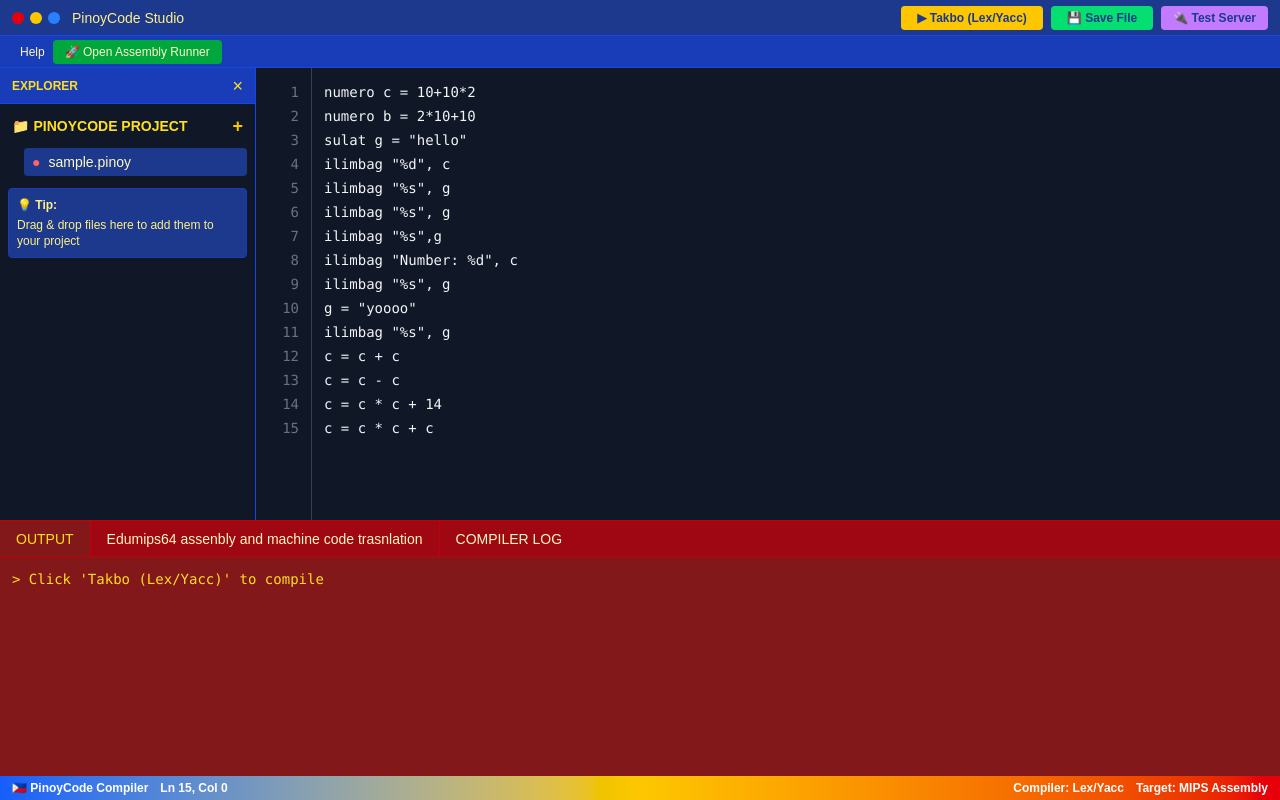
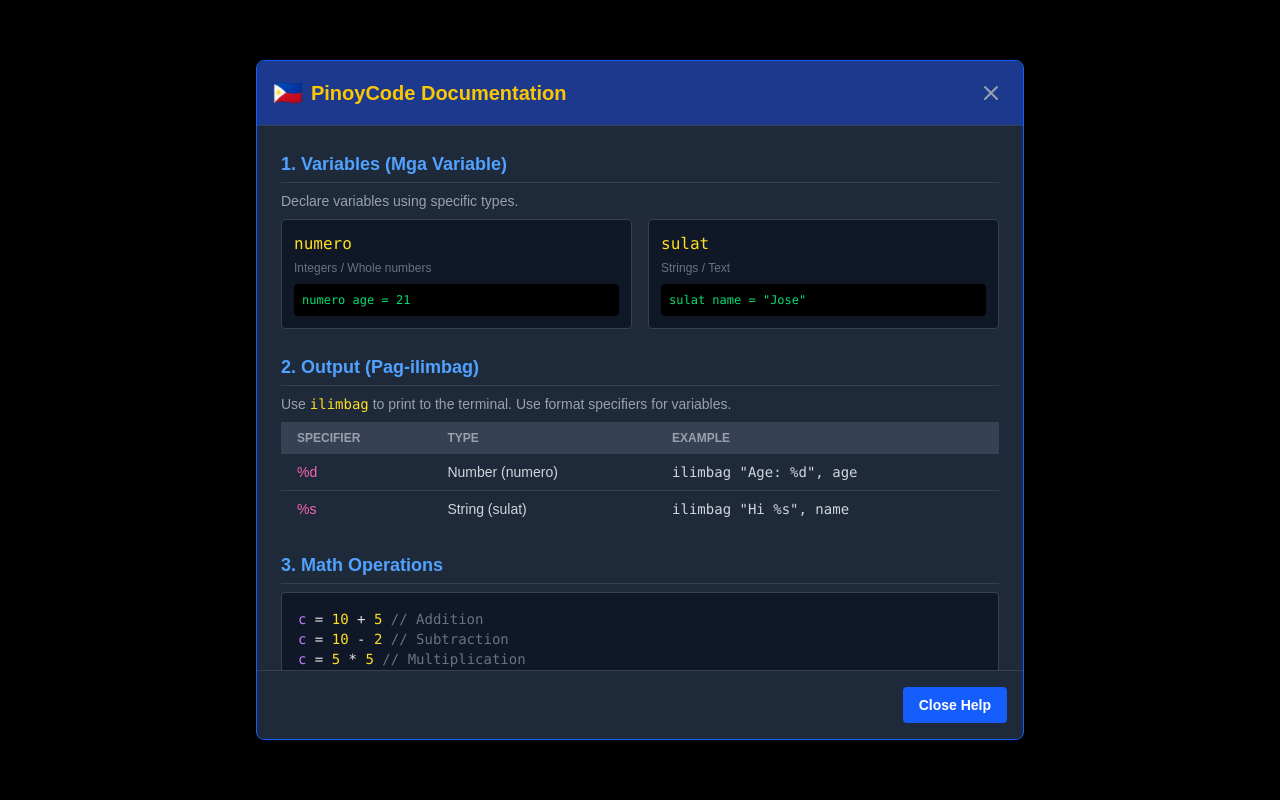
Before and after one commit to Charlsgg/112, a React (Vite) app in the folder my-project/: page / in a window 1280 px wide. Both pictures are taken after a click on the element "Help". Built offline with nearby package versions, Linux system fonts and the light colour scheme; a web font is replaced by a local one.

Commit message:
updated yessir

```diff
--- a/my-project/src/App.tsx
+++ b/my-project/src/App.tsx
@@ -3,6 +3,7 @@ import CodeEditor from "./components/Editor/CodeEditor";
 import Terminal from "./components/Terminal/Terminal";
 import Sidebar from "./components/Sidebar/Sidebar";
 import MipsModal from "./components/Modals/MipsModal";
+import HelpModal from "./components/Modals/HelpModal"; // <--- IMPORT ADDED
 import { DEFAULT_FILES, KEYWORDS } from "./utils/constants";
 import type { Keyword, FileItem, SidebarView, CompilerResponse } from "./types/index";
 
@@ -13,6 +14,7 @@ export default function App() {
   const [machineCode, setMachineCode] = useState("");
   const [isRunning, setIsRunning] = useState(false);
   const [showMips, setShowMips] = useState(false);
+  const [showHelp, setShowHelp] = useState(false); // <--- STATE ADDED
   const [activeTab, setActiveTab] = useState("output");
 
   // Intellisense
@@ -168,10 +170,9 @@ export default function App() {
     }
   };
 
-  // NEW: Handler to compile and immediately open MIPS runner
+  // Handler to compile and immediately open MIPS runner
   const handleOpenMips = async () => {
     setIsRunning(true);
-    // Optional: Switch to output tab to show progress
     setActiveTab("output");
     setOutput("⏳ Compiling for Assembly Runner...");
 
@@ -183,12 +184,10 @@ export default function App() {
       });
       const data: CompilerResponse = await res.json();
 
-      // Update states
       setOutput(data.output || data.error || "");
       setAssembly(data.assembly || "");
       setMachineCode(data.machineCode || "");
 
-      // If compilation was successful and we have assembly, open the modal
       if (data.assembly) {
         setShowMips(true);
       } else {
@@ -231,7 +230,7 @@ export default function App() {
             <div className="w-3 h-3 rounded-full bg-yellow-400"></div>
             <div className="w-3 h-3 rounded-full bg-blue-500"></div>
           </div>
-          <span className="text-sm text-yellow-200">PinoyCode Studio</span>
+          <span className="text-sm text-yellow-200">Wikaxd</span>
         </div>
 
         <div className="flex gap-2">
@@ -247,16 +246,26 @@ export default function App() {
         </div>
       </header>
 
+      {/* MODALS RENDERED HERE */}
       <MipsModal showMips={showMips} setShowMips={setShowMips} assembly={assembly} />
 
-      {/* Menu Bar - UPDATED */}
+      {/* ADDED: Help Modal */}
+      <HelpModal isOpen={showHelp} onClose={() => setShowHelp(false)} />
+
+      {/* Menu Bar */}
       <div className="h-8 flex items-center px-3 bg-blue-800 border-b border-blue-700 text-xs text-yellow-100">
-        <span className="px-2 hover:bg-blue-700 cursor-pointer">Help</span>
-        {/* Changed onClick to handleOpenMips and removed !assembly disable check */}
+        {/* ADDED: onClick handler for Help */}
+        <span
+          className="px-2 hover:bg-blue-700 cursor-pointer select-none"
+          onClick={() => setShowHelp(true)}
+        >
+          Help
+        </span>
+
         <button
           onClick={handleOpenMips}
           disabled={isRunning}
-          className="px-3 py-1 bg-green-600 hover:bg-green-700 rounded disabled:opacity-50 disabled:cursor-wait"
+          className="px-3 py-1 bg-green-600 hover:bg-green-700 rounded disabled:opacity-50 disabled:cursor-wait ml-2"
         >
           🚀 Open Assembly Runner
         </button>
--- /dev/null
+++ b/my-project/src/components/Modals/HelpModal.tsx
@@ -0,0 +1,107 @@
+import React from "react";
+
+interface HelpModalProps {
+  isOpen: boolean;
+  onClose: () => void;
+}
+
+export default function HelpModal({ isOpen, onClose }: HelpModalProps) {
+  if (!isOpen) return null;
+
+  return (
+    <div className="fixed inset-0 z-50 flex items-center justify-center bg-black bg-opacity-60 backdrop-blur-sm p-4">
+      <div className="bg-gray-800 border border-blue-600 w-full max-w-3xl rounded-lg shadow-2xl flex flex-col max-h-[85vh]">
+
+        {/* Header */}
+        <div className="flex justify-between items-center p-4 border-b border-gray-700 bg-blue-900 rounded-t-lg">
+          <div className="flex items-center gap-2">
+            <span className="text-2xl">🇵🇭</span>
+            <h2 className="text-xl font-bold text-yellow-400">PinoyCode Documentation</h2>
+          </div>
+          <button
+            onClick={onClose}
+            className="text-gray-400 hover:text-white hover:bg-red-600 rounded p-1 transition-colors"
+          >
+            <svg xmlns="http://www.w3.org/2000/svg" className="h-6 w-6" fill="none" viewBox="0 0 24 24" stroke="currentColor">
+              <path strokeLinecap="round" strokeLinejoin="round" strokeWidth={2} d="M6 18L18 6M6 6l12 12" />
+            </svg>
+          </button>
+        </div>
+
+        {/* Content - Scrollable */}
+        <div className="p-6 overflow-y-auto text-gray-200 space-y-6">
+
+          {/* Section: Variables */}
+          <section>
+            <h3 className="text-lg font-bold text-blue-400 mb-2 border-b border-gray-700 pb-1">1. Variables (Mga Variable)</h3>
+            <p className="text-sm text-gray-400 mb-2">Declare variables using specific types.</p>
+            <div className="grid grid-cols-1 md:grid-cols-2 gap-4">
+              <div className="bg-gray-900 p-3 rounded border border-gray-700">
+                <code className="text-yellow-300">numero</code>
+                <p className="text-xs text-gray-500 mt-1">Integers / Whole numbers</p>
+                <div className="mt-2 text-xs font-mono bg-black p-2 rounded text-green-400">
+                  numero age = 21
+                </div>
+              </div>
+              <div className="bg-gray-900 p-3 rounded border border-gray-700">
+                <code className="text-yellow-300">sulat</code>
+                <p className="text-xs text-gray-500 mt-1">Strings / Text</p>
+                <div className="mt-2 text-xs font-mono bg-black p-2 rounded text-green-400">
+                  sulat name = "Jose"
+                </div>
+              </div>
+            </div>
+          </section>
+
+          {/* Section: Printing */}
+          <section>
+            <h3 className="text-lg font-bold text-blue-400 mb-2 border-b border-gray-700 pb-1">2. Output (Pag-ilimbag)</h3>
+            <p className="text-sm text-gray-400 mb-2">Use <code className="text-yellow-300">ilimbag</code> to print to the terminal. Use format specifiers for variables.</p>
+            <table className="w-full text-sm text-left text-gray-300">
+              <thead className="text-xs uppercase bg-gray-700 text-gray-400">
+                <tr>
+                  <th className="px-4 py-2">Specifier</th>
+                  <th className="px-4 py-2">Type</th>
+                  <th className="px-4 py-2">Example</th>
+                </tr>
+              </thead>
+              <tbody className="divide-y divide-gray-700">
+                <tr className="bg-gray-800">
+                  <td className="px-4 py-2 text-pink-400">%d</td>
+                  <td className="px-4 py-2">Number (numero)</td>
+                  <td className="px-4 py-2 font-mono">ilimbag "Age: %d", age</td>
+                </tr>
+                <tr className="bg-gray-800">
+                  <td className="px-4 py-2 text-pink-400">%s</td>
+                  <td className="px-4 py-2">String (sulat)</td>
+                  <td className="px-4 py-2 font-mono">ilimbag "Hi %s", name</td>
+                </tr>
+              </tbody>
+            </table>
+          </section>
+
+          {/* Section: Arithmetic */}
+          <section>
+            <h3 className="text-lg font-bold text-blue-400 mb-2 border-b border-gray-700 pb-1">3. Math Operations</h3>
+            <div className="bg-gray-900 p-4 rounded border border-gray-700 font-mono text-sm">
+              <p><span className="text-purple-400">c</span> = <span className="text-yellow-300">10</span> + <span className="text-yellow-300">5</span> <span className="text-gray-500">// Addition</span></p>
+              <p><span className="text-purple-400">c</span> = <span className="text-yellow-300">10</span> - <span className="text-yellow-300">2</span> <span className="text-gray-500">// Subtraction</span></p>
+              <p><span className="text-purple-400">c</span> = <span className="text-yellow-300">5</span> * <span className="text-yellow-300">5</span> <span className="text-gray-500">// Multiplication</span></p>
+            </div>
+          </section>
+
+        </div>
+
+        {/* Footer */}
+        <div className="p-4 border-t border-gray-700 bg-gray-800 flex justify-end rounded-b-lg">
+          <button
+            onClick={onClose}
+            className="bg-blue-600 hover:bg-blue-500 text-white px-4 py-2 rounded text-sm font-semibold transition-colors"
+          >
+            Close Help
+          </button>
+        </div>
+      </div>
+    </div>
+  );
+}
--- a/my-project/src/components/Modals/MipsModal.tsx
+++ b/my-project/src/components/Modals/MipsModal.tsx
@@ -188,7 +188,7 @@ const MipsModal: React.FC<MipsModalProps> = ({ showMips, setShowMips, assembly }
             disabled={pc >= parsedLines.length}
             className="bg-yellow-400 text-blue-900 px-4 py-1.5 rounded text-sm hover:bg-yellow-300 font-bold transition-all shadow-lg flex items-center gap-2 disabled:opacity-50 disabled:cursor-not-allowed"
           >
-            <span>▶</span> Run All
+            Run All
           </button>
 
           {/* Step Button (Blue) */}
@@ -197,7 +197,7 @@ const MipsModal: React.FC<MipsModalProps> = ({ showMips, setShowMips, assembly }
             disabled={pc >= parsedLines.length}
             className="bg-blue-600 text-white px-4 py-1.5 rounded text-sm hover:bg-blue-500 font-bold transition-all shadow-lg flex items-center gap-2 disabled:opacity-50 disabled:cursor-not-allowed border border-blue-400"
           >
-            <span>⬇</span> Step
+          Step
           </button>
 
           <div className="w-[1px] h-6 bg-gray-600 mx-2"></div>
--- a/my-project/src/utils/constants.ts
+++ b/my-project/src/utils/constants.ts
@@ -7,5 +7,5 @@ export const KEYWORDS = [
   { label: "numero (variable name) = (int value)", detail: "Int Data Type", desc: "declares an integer variable and initializes an int value" }
 ];
 export const DEFAULT_FILES = [
-  { name: "sample.pinoy", content: "numero c = 10+10*2 \nnumero b = 2*10+10 \nsulat g = \"hello\" \nilimbag \"%d\", c \nilimbag \"%s\", g \nilimbag \"%s\", g \nilimbag \"%s\",g \nilimbag \"Number: %d\", c \nilimbag \"%s\", g \ng = \"yoooo\" \nilimbag \"%s\", g \nc = c + c \nc = c - c \nc = c * c + 14 \nc = c * c + c ",  active: true, open: true },
+  { name: "sample.wxd", content: "numero c = 10+10*2 \nnumero b = 2*10+10 \nsulat g = \"hello\" \nilimbag \"%d\", c \nilimbag \"%s\", g \nilimbag \"%s\", g \nilimbag \"%s\",g \nilimbag \"Number: %d\", c \nilimbag \"%s\", g \ng = \"yoooo\" \nilimbag \"%s\", g \nc = c + c \nc = c - c \nc = c * c + 14 \nc = c * c + c ",  active: true, open: true },
 ];
```
